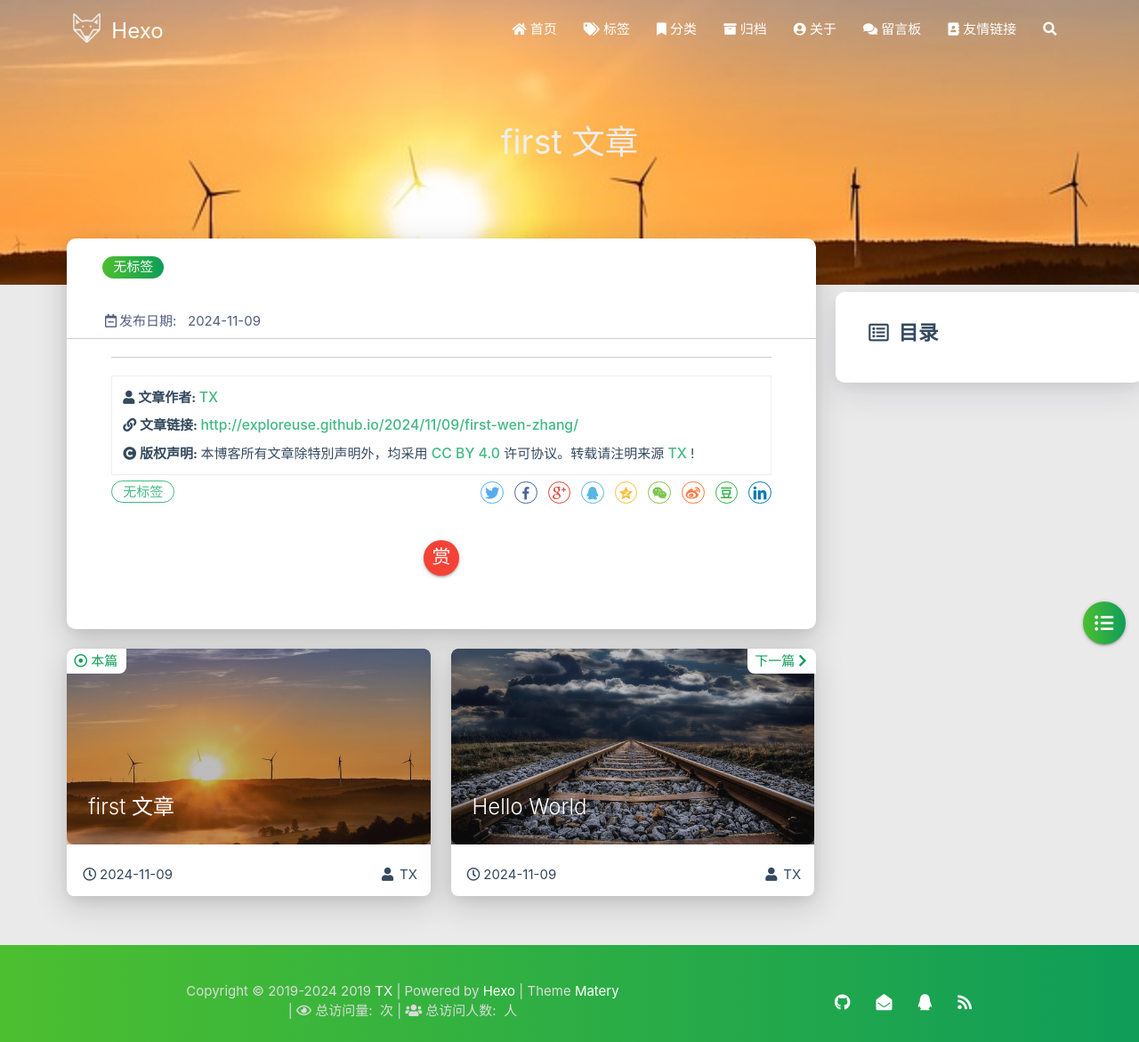
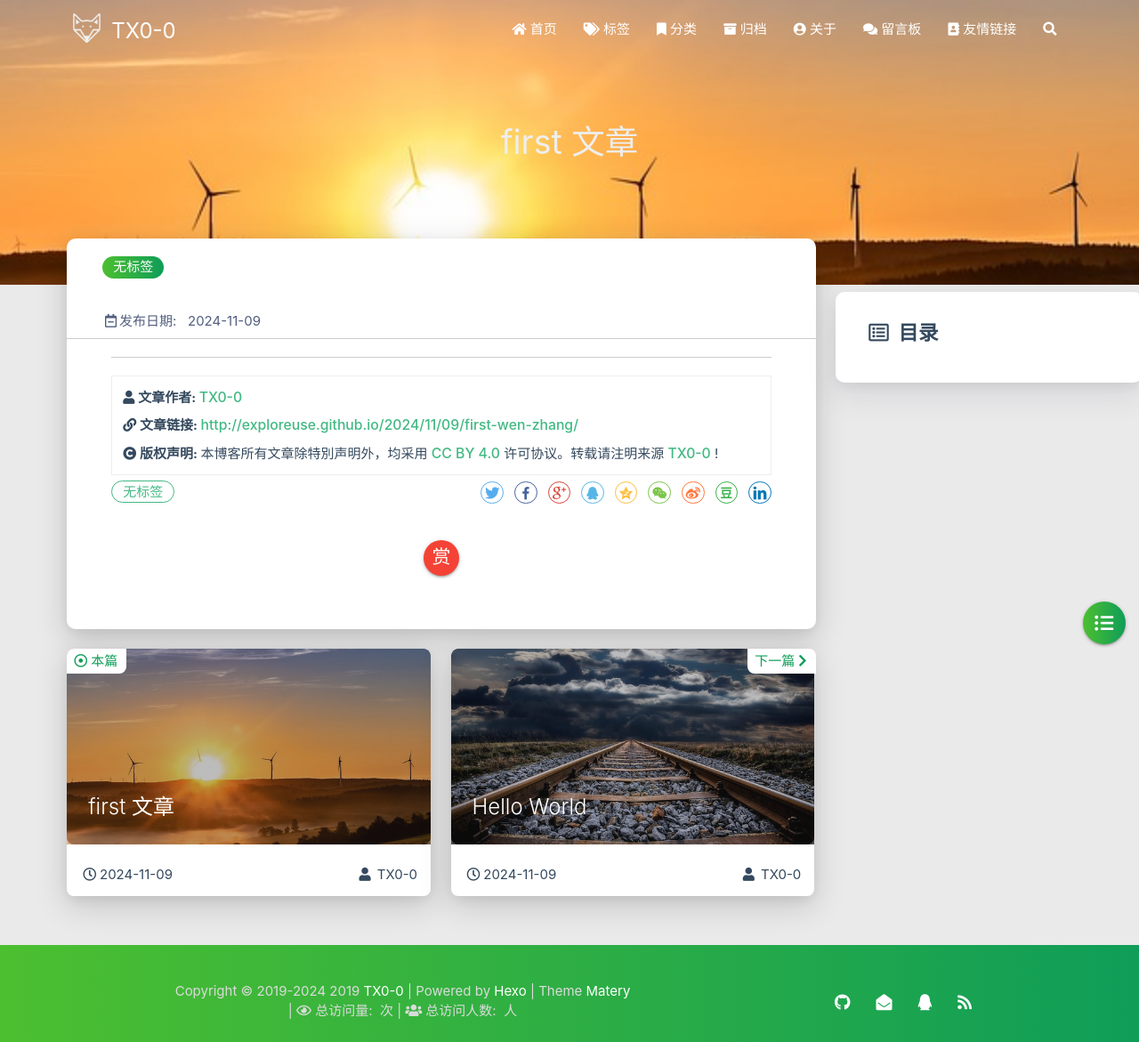
Before and after one commit to exploreuse/exploreuse.github.io, a plain HTML site: page 2024/11/09/first-wen-zhang/index.html in a window 1280 px wide. Shown: the whole page at 89% size. Drawn offline with Linux system fonts and the light colour scheme; some packages are replaced by stand-ins of ours; a script that the page names is missing.

Commit message:
Site updated: 2024-11-10 11:20:07

```diff
--- a/2024/11/09/first-wen-zhang/index.html
+++ b/2024/11/09/first-wen-zhang/index.html
@@ -4,7 +4,7 @@
 
 <head>
     <meta charset="utf-8">
-    <meta name="keywords" content="first 文章, Hexo">
+    <meta name="keywords" content="first 文章, TX0-0">
     <meta name="description" content="">
     <meta http-equiv="X-UA-Compatible" content="IE=edge">
     <meta name="viewport" content="width=device-width, initial-scale=1.0, user-scalable=no">
@@ -16,7 +16,7 @@
     <!-- Global site tag (gtag.js) - Google Analytics -->
 
 
-    <title>first 文章 | Hexo</title>
+    <title>first 文章 | TX0-0</title>
     <link rel="icon" type="image/png" href="/favicon.png">
 
     <link rel="stylesheet" type="text/css" href="/libs/awesome/css/all.css">
@@ -29,7 +29,7 @@
 
     <script src="/libs/jquery/jquery.min.js"></script>
 
-<meta name="generator" content="Hexo 7.3.0"><link rel="alternate" href="/atom.xml" title="Hexo" type="application/atom+xml">
+<meta name="generator" content="Hexo 7.3.0"><link rel="alternate" href="/atom.xml" title="TX0-0" type="application/atom+xml">
 </head>
 
 
@@ -44,7 +44,7 @@
 
                     <img src="/medias/logo.png" class="logo-img" alt="LOGO">
 
-                    <span class="logo-span">Hexo</span>
+                    <span class="logo-span">TX0-0</span>
                 </a>
             </div>
 
@@ -143,7 +143,7 @@
 
         <img src="/medias/logo.png" class="logo-img circle responsive-img">
 
-        <div class="logo-name">Hexo</div>
+        <div class="logo-name">TX0-0</div>
         <div class="logo-desc">
 
             Never really desperate, only the lost of the soul.
@@ -484,7 +484,7 @@
                     </i>
                 </span>
                 <span class="reprint-info">
-                    <a href="/about" rel="external nofollow noreferrer">TX</a>
+                    <a href="/about" rel="external nofollow noreferrer">TX0-0</a>
                 </span>
             </div>
             <div class="reprint__type">
@@ -507,7 +507,7 @@
                     本博客所有文章除特別声明外，均采用
                     <a href="https://creativecommons.org/licenses/by/4.0/deed.zh" rel="external nofollow noreferrer" target="_blank">CC BY 4.0</a>
                     许可协议。转载请注明来源
-                    <a href="/about" target="_blank">TX</a>
+                    <a href="/about" target="_blank">TX0-0</a>
                     !
                 </span>
             </div>
@@ -726,7 +726,7 @@
                         <span class="publish-author">
 
                             <i class="fas fa-user fa-fw"></i>
-                            TX
+                            TX0-0
 
                         </span>
                     </div>
@@ -764,7 +764,7 @@
                         <span class="publish-author">
 
                             <i class="fas fa-user fa-fw"></i>
-                            TX
+                            TX0-0
 
                         </span>
                     </div>
@@ -962,7 +962,7 @@
                 <span id="year">2019-2024</span>
 
             <span id="year">2019</span>
-            <a href="/about" target="_blank">TX</a>
+            <a href="/about" target="_blank">TX0-0</a>
             |&nbsp;Powered by&nbsp;<a href="https://hexo.io/" target="_blank">Hexo</a>
             |&nbsp;Theme&nbsp;<a href="https://github.com/blinkfox/hexo-theme-matery" target="_blank">Matery</a>
             <br>
--- a/atom.xml
+++ b/atom.xml
@@ -1,6 +1,6 @@
 <?xml version="1.0" encoding="utf-8"?>
 <feed xmlns="http://www.w3.org/2005/Atom">
-  <title>Hexo</title>
+  <title>TX0-0</title>
 
 
   <link href="http://exploreuse.github.io/atom.xml" rel="self"/>
@@ -10,7 +10,7 @@
   <id>http://exploreuse.github.io/</id>
 
   <author>
-    <name>TX</name>
+    <name>TX0-0</name>
 
   </author>
 
```
Also changed, not shown: 2024/11/09/hello-world/index.html (+10 -10 lines), 404.html (+6 -6 lines), about/index.html (+8 -8 lines), archives/2024/11/index.html (+8 -8 lines), archives/2024/index.html (+8 -8 lines), archives/index.html (+8 -8 lines), categories/index.html (+6 -6 lines), contact/index.html (+6 -6 lines), friends/index.html (+6 -6 lines), index.html (+8 -8 lines), tags/index.html (+6 -6 lines), medias/avata1r.jpg (added), medias/avatar.jpg, medias/reward/alipay.jpg, 3 more files, 1 other file.
